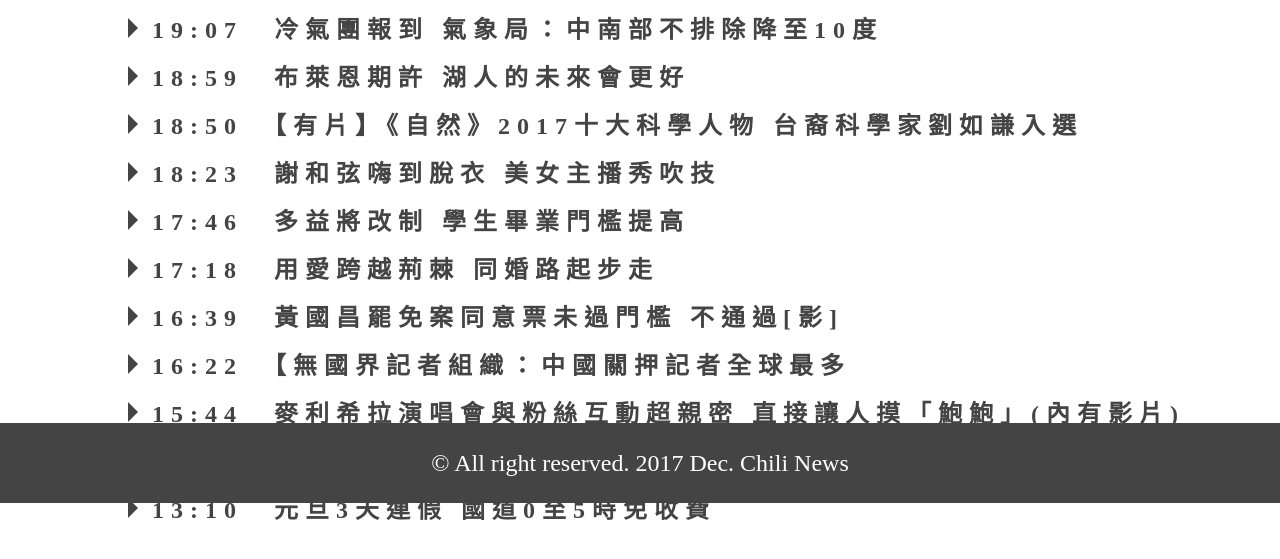
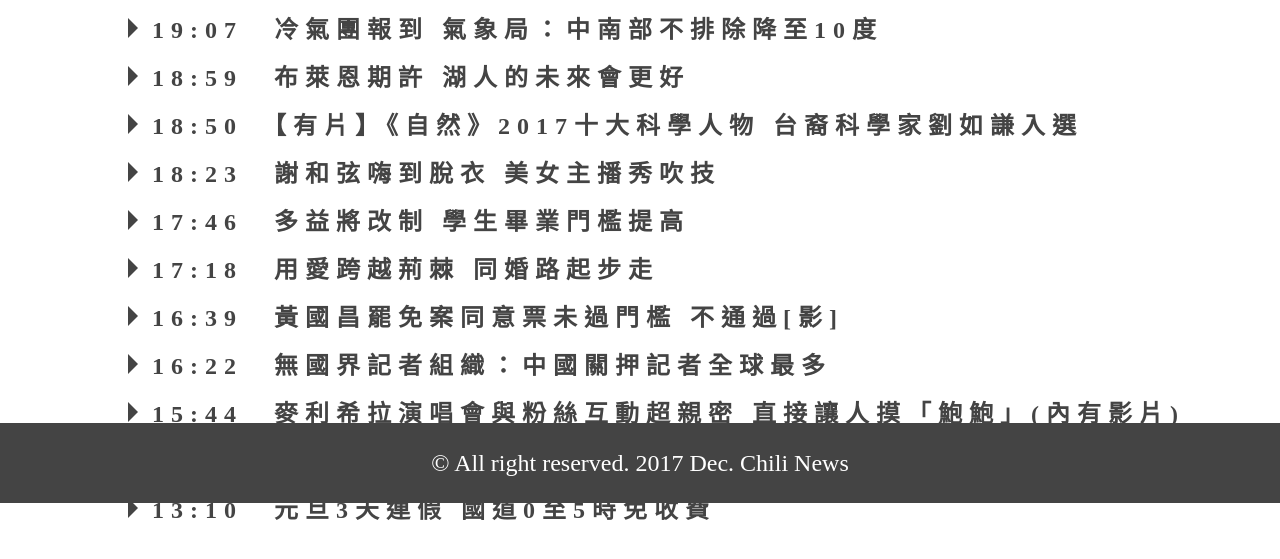
Before and after one commit to honginho/ChiliNews, a plain HTML site: page news.html in a window 1280 px wide. Shown: the part 297-856 px from the top of the page. Drawn offline with Linux system fonts and the light colour scheme.

Commit message:
little modify

```diff
--- a/news.html
+++ b/news.html
@@ -111,7 +111,7 @@
         <li>
           <div class="arrow"></div>
           <a href="https://goo.gl/forms/alUOE43Kn0byb7P23">
-            16:22　【無國界記者組織：中國關押記者全球最多
+            16:22　無國界記者組織：中國關押記者全球最多
           </a>
         </li>
 
```
